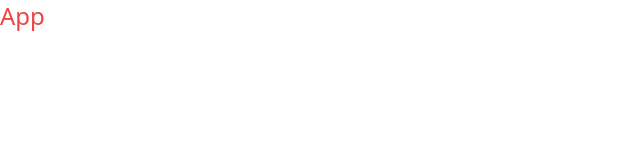
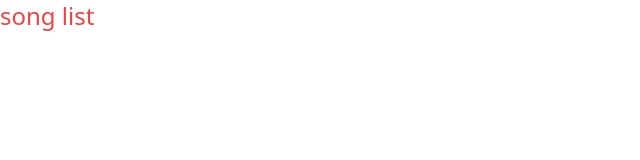
Before and after one commit to atroopa/songs, a React (Create React App) app: page / in a window 1280 px wide. Shown: the top 160 px of the page, without its empty margins (0-640 px from the left). Built offline with nearby package versions, Linux system fonts and the light colour scheme.

Commit message:
add songlist components

```diff
--- a/src/components/App.jsx
+++ b/src/components/App.jsx
@@ -1,10 +1,11 @@
 import React from 'react';
 import { selectedSong } from '../actions';
+import SongList from './SongList';
 
 const App = () => {
   return (
     <div className='text-2xl text-red-500'>
-        App
+        <SongList/>
     </div>
   );
 };
--- /dev/null
+++ b/src/components/SongList.jsx
@@ -0,0 +1,14 @@
+import React, { Component } from 'react'
+import { connect } from 'react-redux';
+
+class SongList extends React.Component {
+  render() {
+    return (
+      <div>
+        song list
+      </div>
+    )
+  }
+}
+
+export default connect()(SongList);
```
